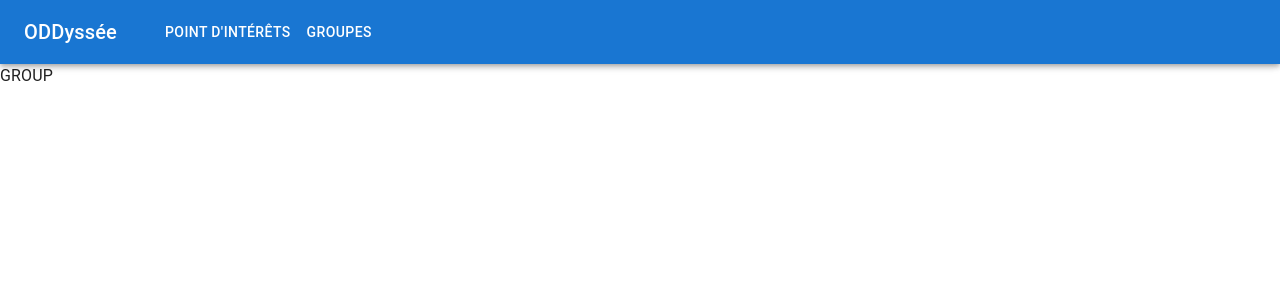
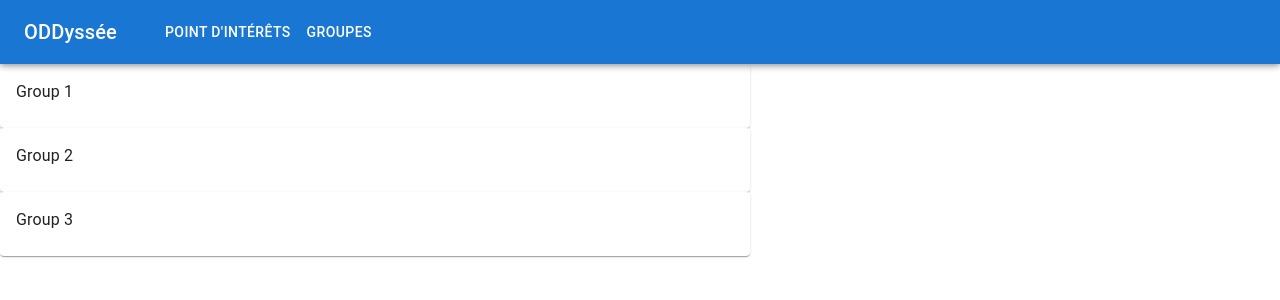
Before and after one commit to ReA974/odd-admin, a React (Create React App) app: page /group in a window 1280 px wide. Shown: the top 300 px of the page. Built offline with nearby package versions, Linux system fonts and the light colour scheme.

Commit message:
[ADD] Group card

```diff
--- /dev/null
+++ b/src/components/GroupCard.jsx
@@ -0,0 +1,19 @@
+import React from 'react';
+import PropTypes from 'prop-types';
+import { Typography, Card, CardContent } from '@mui/material';
+
+function GroupCard({ name }) {
+  return (
+    <Card sx={{ maxWidth: 750 }}>
+      <CardContent>
+        <Typography>{name}</Typography>
+      </CardContent>
+    </Card>
+  );
+}
+
+GroupCard.propTypes = {
+  name: PropTypes.string.isRequired,
+};
+
+export default GroupCard;
--- a/src/pages/GroupPage.jsx
+++ b/src/pages/GroupPage.jsx
@@ -1,9 +1,14 @@
-import { Typography } from '@mui/material';
+import { Box } from '@mui/material';
 import React from 'react';
+import GroupCard from '../components/GroupCard';
 
 function GroupPage() {
   return (
-    <Typography>GROUP</Typography>
+    <Box>
+      <GroupCard name="Group 1" />
+      <GroupCard name="Group 2" />
+      <GroupCard name="Group 3" />
+    </Box>
   );
 }
 
```
Also changed, not shown: .eslintrc.json.
